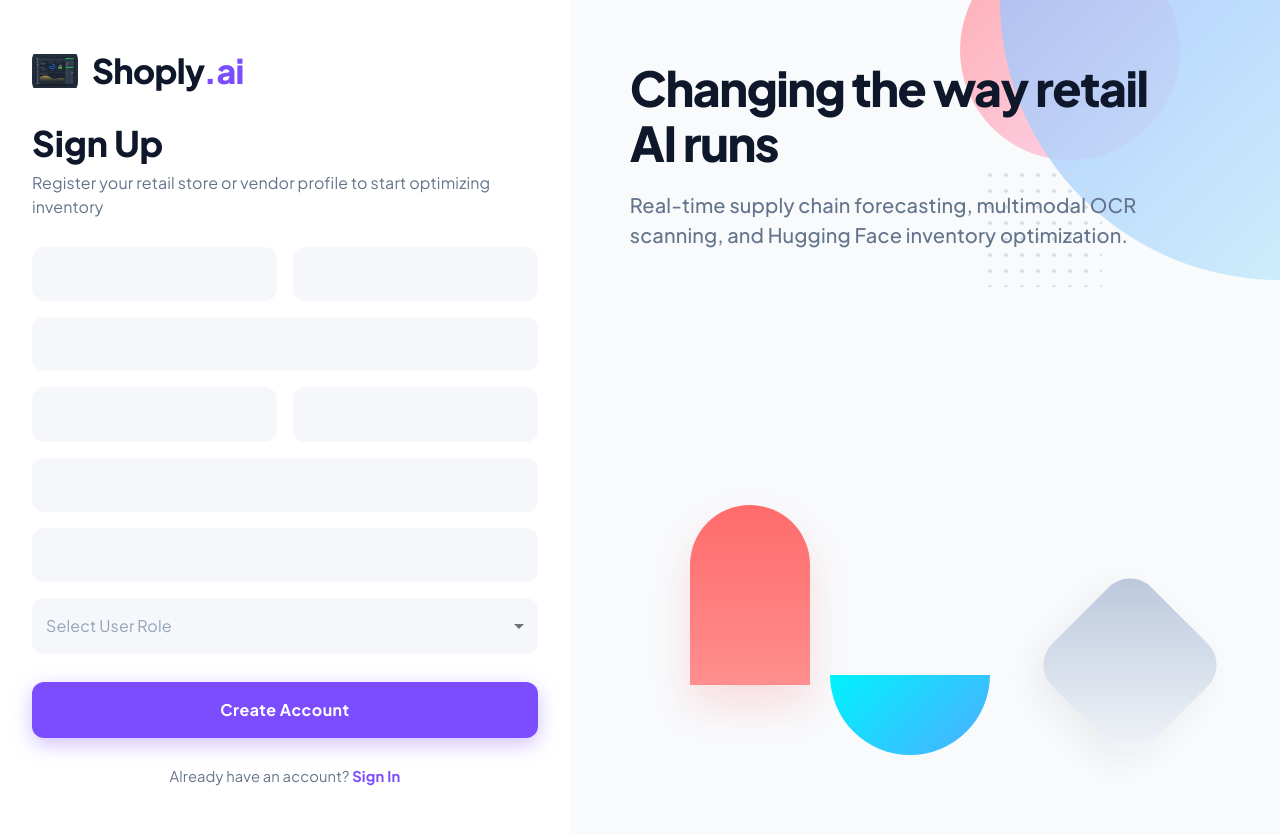
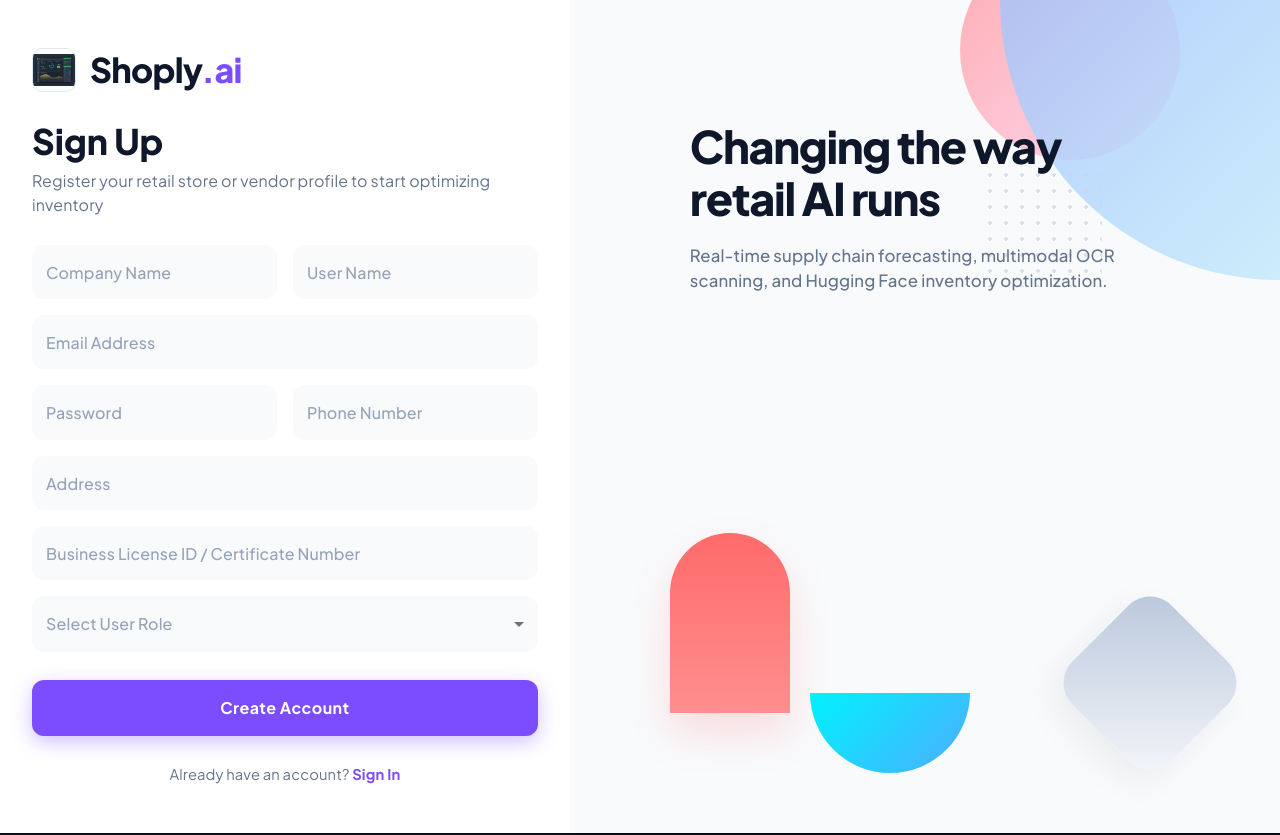
Before and after one commit to harshith0406/LushHushShine, a React (Vite) app in the folder frontend/: page /register in a window 1280 px wide. Built offline with nearby package versions, Linux system fonts and the light colour scheme; no server answers.

Commit message:
Fix Register field label contrast, update logo container badge, and shift banner headline text down and right

```diff
--- a/frontend/src/pages/Login.jsx
+++ b/frontend/src/pages/Login.jsx
@@ -236,7 +236,7 @@ const Login = () => {
         <Box style={{ position: 'absolute', bottom: '80px', left: '260px', width: '160px', height: '80px', borderRadius: '80px 80px 0 0', transform: 'rotate(180deg)', background: 'linear-gradient(135deg, #4facfe 0%, #00f2fe 100%)' }} />
         <Box style={{ position: 'absolute', bottom: '100px', right: '80px', width: '140px', height: '140px', borderRadius: '30px', transform: 'rotate(45deg)', background: 'linear-gradient(135deg, #b8c6db 0%, #f5f7fa 100%)', boxShadow: '0 15px 35px rgba(0,0,0,0.06)' }} />
 
-        <Box style={{ position: 'relative', zIndex: 2, maxWidth: '520px', textAlign: 'left' }}>
+        <Box style={{ position: 'relative', zIndex: 2, maxWidth: '480px', textAlign: 'left', marginTop: '60px', marginLeft: '60px' }}>
           <Typography
             variant="h2"
             style={{
@@ -244,13 +244,13 @@ const Login = () => {
               fontFamily: 'var(--font-family)',
               color: '#0f172a',
               lineHeight: 1.15,
-              fontSize: '3rem',
+              fontSize: '2.8rem',
               letterSpacing: '-0.03em'
             }}
           >
             Changing the way retail AI runs
           </Typography>
-          <Typography variant="h6" style={{ marginTop: '20px', color: '#64748b', fontWeight: 500, fontFamily: 'var(--font-family)', lineHeight: 1.5 }}>
+          <Typography variant="h6" style={{ marginTop: '20px', color: '#64748b', fontWeight: 500, fontFamily: 'var(--font-family)', lineHeight: 1.5, fontSize: '1.05rem' }}>
             Real-time supply chain forecasting, multimodal OCR scanning, and Hugging Face inventory optimization.
           </Typography>
         </Box>
--- a/frontend/src/pages/Register.jsx
+++ b/frontend/src/pages/Register.jsx
@@ -55,14 +55,15 @@ const Register = () => {
           <Box display="flex" alignItems="center" gap="14px" marginBottom="28px">
             <Box
               style={{
-                width: '46px',
-                height: '46px',
-                borderRadius: '12px',
+                width: '44px',
+                height: '44px',
+                borderRadius: '10px',
                 overflow: 'hidden',
                 display: 'flex',
                 alignItems: 'center',
                 justifyContent: 'center',
-                backgroundColor: '#ffffff'
+                backgroundColor: '#ffffff',
+                border: '1px solid #e2e8f0'
               }}
             >
               <img
@@ -94,31 +95,35 @@ const Register = () => {
               <Box display="flex" gap="16px" flexWrap="wrap">
                 <Box flex={1} minWidth="220px">
                   <TextField
-                    placeholder="Company Name"
+                    label="Company Name"
                     variant="outlined"
                     fullWidth
                     {...register('companyName', { required: 'Company name is required' })}
                     error={!!errors.companyName}
                     helperText={errors.companyName?.message}
-                    InputProps={{ style: { backgroundColor: '#f5f7fa', borderRadius: '12px', fontSize: '0.92rem', color: '#0f172a' } }}
+                    InputLabelProps={{ style: { color: '#475569', fontWeight: 500 } }}
+                    InputProps={{ style: { backgroundColor: '#f8fafc', borderRadius: '12px', fontSize: '0.92rem', color: '#0f172a' } }}
+                    inputProps={{ style: { color: '#0f172a', fontWeight: 600 } }}
                   />
                 </Box>
 
                 <Box flex={1} minWidth="220px">
                   <TextField
-                    placeholder="User Name"
+                    label="User Name"
                     variant="outlined"
                     fullWidth
                     {...register('userName', { required: 'User name is required' })}
                     error={!!errors.userName}
                     helperText={errors.userName?.message}
-                    InputProps={{ style: { backgroundColor: '#f5f7fa', borderRadius: '12px', fontSize: '0.92rem', color: '#0f172a' } }}
+                    InputLabelProps={{ style: { color: '#475569', fontWeight: 500 } }}
+                    InputProps={{ style: { backgroundColor: '#f8fafc', borderRadius: '12px', fontSize: '0.92rem', color: '#0f172a' } }}
+                    inputProps={{ style: { color: '#0f172a', fontWeight: 600 } }}
                   />
                 </Box>
               </Box>
 
               <TextField
-                placeholder="Email Address"
+                label="Email Address"
                 variant="outlined"
                 fullWidth
                 {...register('email', {
@@ -130,13 +135,15 @@ const Register = () => {
                 })}
                 error={!!errors.email}
                 helperText={errors.email?.message}
-                InputProps={{ style: { backgroundColor: '#f5f7fa', borderRadius: '12px', fontSize: '0.92rem', color: '#0f172a' } }}
+                InputLabelProps={{ style: { color: '#475569', fontWeight: 500 } }}
+                InputProps={{ style: { backgroundColor: '#f8fafc', borderRadius: '12px', fontSize: '0.92rem', color: '#0f172a' } }}
+                inputProps={{ style: { color: '#0f172a', fontWeight: 600 } }}
               />
 
               <Box display="flex" gap="16px" flexWrap="wrap">
                 <Box flex={1} minWidth="220px">
                   <TextField
-                    placeholder="Password"
+                    label="Password"
                     type="password"
                     variant="outlined"
                     fullWidth
@@ -149,51 +156,59 @@ const Register = () => {
                     })}
                     error={!!errors.password}
                     helperText={errors.password?.message}
-                    InputProps={{ style: { backgroundColor: '#f5f7fa', borderRadius: '12px', fontSize: '0.92rem', color: '#0f172a' } }}
+                    InputLabelProps={{ style: { color: '#475569', fontWeight: 500 } }}
+                    InputProps={{ style: { backgroundColor: '#f8fafc', borderRadius: '12px', fontSize: '0.92rem', color: '#0f172a' } }}
+                    inputProps={{ style: { color: '#0f172a', fontWeight: 600 } }}
                   />
                 </Box>
 
                 <Box flex={1} minWidth="220px">
                   <TextField
-                    placeholder="Phone Number"
+                    label="Phone Number"
                     variant="outlined"
                     fullWidth
                     {...register('phone', { required: 'Phone number is required' })}
                     error={!!errors.phone}
                     helperText={errors.phone?.message}
-                    InputProps={{ style: { backgroundColor: '#f5f7fa', borderRadius: '12px', fontSize: '0.92rem', color: '#0f172a' } }}
+                    InputLabelProps={{ style: { color: '#475569', fontWeight: 500 } }}
+                    InputProps={{ style: { backgroundColor: '#f8fafc', borderRadius: '12px', fontSize: '0.92rem', color: '#0f172a' } }}
+                    inputProps={{ style: { color: '#0f172a', fontWeight: 600 } }}
                   />
                 </Box>
               </Box>
 
               <TextField
-                placeholder="Address"
+                label="Address"
                 variant="outlined"
                 fullWidth
                 {...register('address', { required: 'Address is required' })}
                 error={!!errors.address}
                 helperText={errors.address?.message}
-                InputProps={{ style: { backgroundColor: '#f5f7fa', borderRadius: '12px', fontSize: '0.92rem', color: '#0f172a' } }}
+                InputLabelProps={{ style: { color: '#475569', fontWeight: 500 } }}
+                InputProps={{ style: { backgroundColor: '#f8fafc', borderRadius: '12px', fontSize: '0.92rem', color: '#0f172a' } }}
+                inputProps={{ style: { color: '#0f172a', fontWeight: 600 } }}
               />
 
               <TextField
-                placeholder="Business License ID / Certificate Number"
+                label="Business License ID / Certificate Number"
                 variant="outlined"
                 fullWidth
                 {...register('licenseNo', { required: 'Business License ID is required' })}
                 error={!!errors.licenseNo}
                 helperText={errors.licenseNo?.message}
-                InputProps={{ style: { backgroundColor: '#f5f7fa', borderRadius: '12px', fontSize: '0.92rem', color: '#0f172a' } }}
+                InputLabelProps={{ style: { color: '#475569', fontWeight: 500 } }}
+                InputProps={{ style: { backgroundColor: '#f8fafc', borderRadius: '12px', fontSize: '0.92rem', color: '#0f172a' } }}
+                inputProps={{ style: { color: '#0f172a', fontWeight: 600 } }}
               />
 
               <FormControl fullWidth error={!!errors.role}>
-                <InputLabel id="role-select-label" style={{ fontFamily: 'var(--font-family)' }}>Select User Role</InputLabel>
+                <InputLabel id="role-select-label" style={{ color: '#475569', fontWeight: 500 }}>Select User Role</InputLabel>
                 <Select
                   labelId="role-select-label"
                   label="Select User Role"
                   defaultValue=""
                   {...register('role', { required: 'Role is required' })}
-                  style={{ borderRadius: '12px', backgroundColor: '#f5f7fa', color: '#0f172a' }}
+                  style={{ borderRadius: '12px', backgroundColor: '#f8fafc', color: '#0f172a', fontWeight: 600 }}
                 >
                   <MenuItem value="Selling Place">Selling Place (Supermarket / Retail Store)</MenuItem>
                   <MenuItem value="Vendor">Vendor (Product Supplier)</MenuItem>
@@ -238,7 +253,7 @@ const Register = () => {
         </Box>
       </Box>
 
-      {/* Right Column - Artistic Banner with Floating Shapes */}
+      {/* Right Column - Artistic Banner with Positioned Text */}
       <Box
         style={{
           flex: '1.4',
@@ -267,11 +282,12 @@ const Register = () => {
           }}
         />
 
-        <Box style={{ position: 'absolute', bottom: '150px', left: '120px', width: '120px', height: '180px', borderRadius: '90px 90px 0 0', background: 'linear-gradient(180deg, #ff6b6b 0%, #ff8e8e 100%)', boxShadow: '0 20px 40px rgba(255,107,107,0.2)' }} />
-        <Box style={{ position: 'absolute', bottom: '80px', left: '260px', width: '160px', height: '80px', borderRadius: '80px 80px 0 0', transform: 'rotate(180deg)', background: 'linear-gradient(135deg, #4facfe 0%, #00f2fe 100%)' }} />
-        <Box style={{ position: 'absolute', bottom: '100px', right: '80px', width: '140px', height: '140px', borderRadius: '30px', transform: 'rotate(45deg)', background: 'linear-gradient(135deg, #b8c6db 0%, #f5f7fa 100%)', boxShadow: '0 15px 35px rgba(0,0,0,0.06)' }} />
+        <Box style={{ position: 'absolute', bottom: '120px', left: '100px', width: '120px', height: '180px', borderRadius: '90px 90px 0 0', background: 'linear-gradient(180deg, #ff6b6b 0%, #ff8e8e 100%)', boxShadow: '0 20px 40px rgba(255,107,107,0.2)' }} />
+        <Box style={{ position: 'absolute', bottom: '60px', left: '240px', width: '160px', height: '80px', borderRadius: '80px 80px 0 0', transform: 'rotate(180deg)', background: 'linear-gradient(135deg, #4facfe 0%, #00f2fe 100%)' }} />
+        <Box style={{ position: 'absolute', bottom: '80px', right: '60px', width: '140px', height: '140px', borderRadius: '30px', transform: 'rotate(45deg)', background: 'linear-gradient(135deg, #b8c6db 0%, #f5f7fa 100%)', boxShadow: '0 15px 35px rgba(0,0,0,0.06)' }} />
 
-        <Box style={{ position: 'relative', zIndex: 2, maxWidth: '520px', textAlign: 'left' }}>
+        {/* Headline Banner Text - Positioned Down and Right */}
+        <Box style={{ position: 'relative', zIndex: 2, maxWidth: '480px', textAlign: 'left', marginTop: '60px', marginLeft: '60px' }}>
           <Typography
             variant="h2"
             style={{
@@ -279,13 +295,13 @@ const Register = () => {
               fontFamily: 'var(--font-family)',
               color: '#0f172a',
               lineHeight: 1.15,
-              fontSize: '3rem',
+              fontSize: '2.8rem',
               letterSpacing: '-0.03em'
             }}
           >
             Changing the way retail AI runs
           </Typography>
-          <Typography variant="h6" style={{ marginTop: '20px', color: '#64748b', fontWeight: 500, fontFamily: 'var(--font-family)', lineHeight: 1.5 }}>
+          <Typography variant="h6" style={{ marginTop: '20px', color: '#64748b', fontWeight: 500, fontFamily: 'var(--font-family)', lineHeight: 1.5, fontSize: '1.05rem' }}>
             Real-time supply chain forecasting, multimodal OCR scanning, and Hugging Face inventory optimization.
           </Typography>
         </Box>
```
